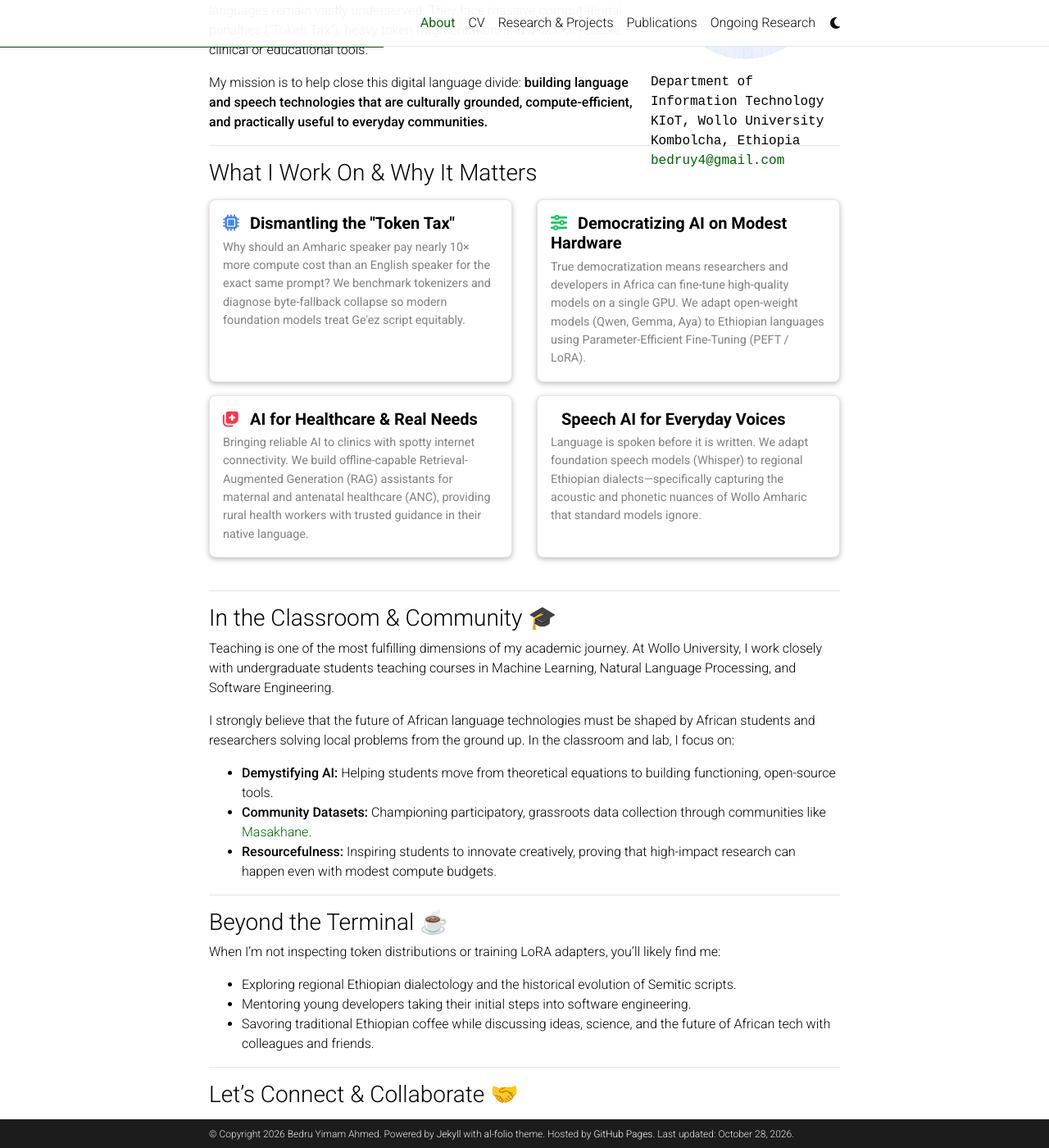
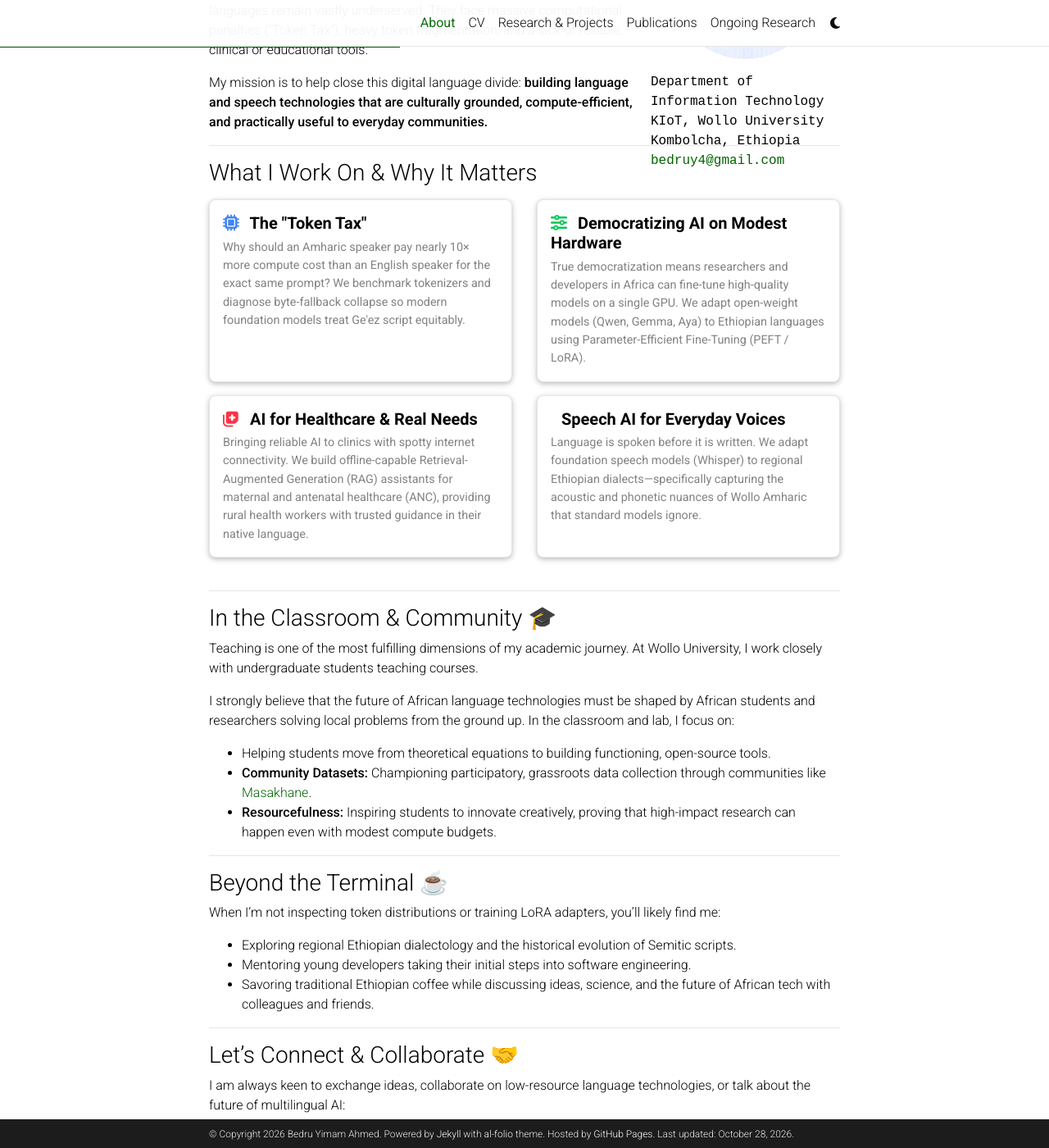
Before and after one commit to bedr-ux/BedruYimam, a Jekyll site: the page built from _pages/about.md, in a window 1280 px wide and 1400 px high, scrolled down 426 px. Shown: the whole window at 82% size. Built offline with Jekyll 4.4.1, drawn with Linux system fonts in a browser that asks for light colours; some web fonts are replaced; comment, search, counter and statistics services are not loaded; a style sheet for code colours, icons or effects is not loaded.

Commit message:
Revise heading and streamline classroom description
Updated heading and removed redundant text in the about page.

```diff
--- a/_pages/about.md
+++ b/_pages/about.md
@@ -35,7 +35,7 @@ My mission is to help close this digital language divide: **building language an
   <div class="col mb-3">
     <div class="card h-100 p-3" style="border: 1px solid var(--global-divider-color); border-radius: 8px;">
       <h5 style="font-weight: 700; margin-bottom: 0.4rem;">
-        <i class="fa-solid fa-microchip text-primary mr-2"></i> Dismantling the "Token Tax"
+        <i class="fa-solid fa-microchip text-primary mr-2"></i> The "Token Tax"
       </h5>
       <p style="font-size: 0.9rem; line-height: 1.55; color: var(--global-text-color-light); margin: 0;">
         Why should an Amharic speaker pay nearly 10× more compute cost than an English speaker for the exact same prompt? We benchmark tokenizers and diagnose byte-fallback collapse so modern foundation models treat Ge'ez script equitably.
@@ -81,10 +81,10 @@ My mission is to help close this digital language divide: **building language an
 
 ### In the Classroom &amp; Community 🎓
 
-Teaching is one of the most fulfilling dimensions of my academic journey. At Wollo University, I work closely with undergraduate students teaching courses in Machine Learning, Natural Language Processing, and Software Engineering.
+Teaching is one of the most fulfilling dimensions of my academic journey. At Wollo University, I work closely with undergraduate students teaching courses.
 
 I strongly believe that the future of African language technologies must be shaped by African students and researchers solving local problems from the ground up. In the classroom and lab, I focus on:
-- **Demystifying AI:** Helping students move from theoretical equations to building functioning, open-source tools.
+- Helping students move from theoretical equations to building functioning, open-source tools.
 - **Community Datasets:** Championing participatory, grassroots data collection through communities like [Masakhane](https://www.masakhane.io/).
 - **Resourcefulness:** Inspiring students to innovate creatively, proving that high-impact research can happen even with modest compute budgets.
 
```
